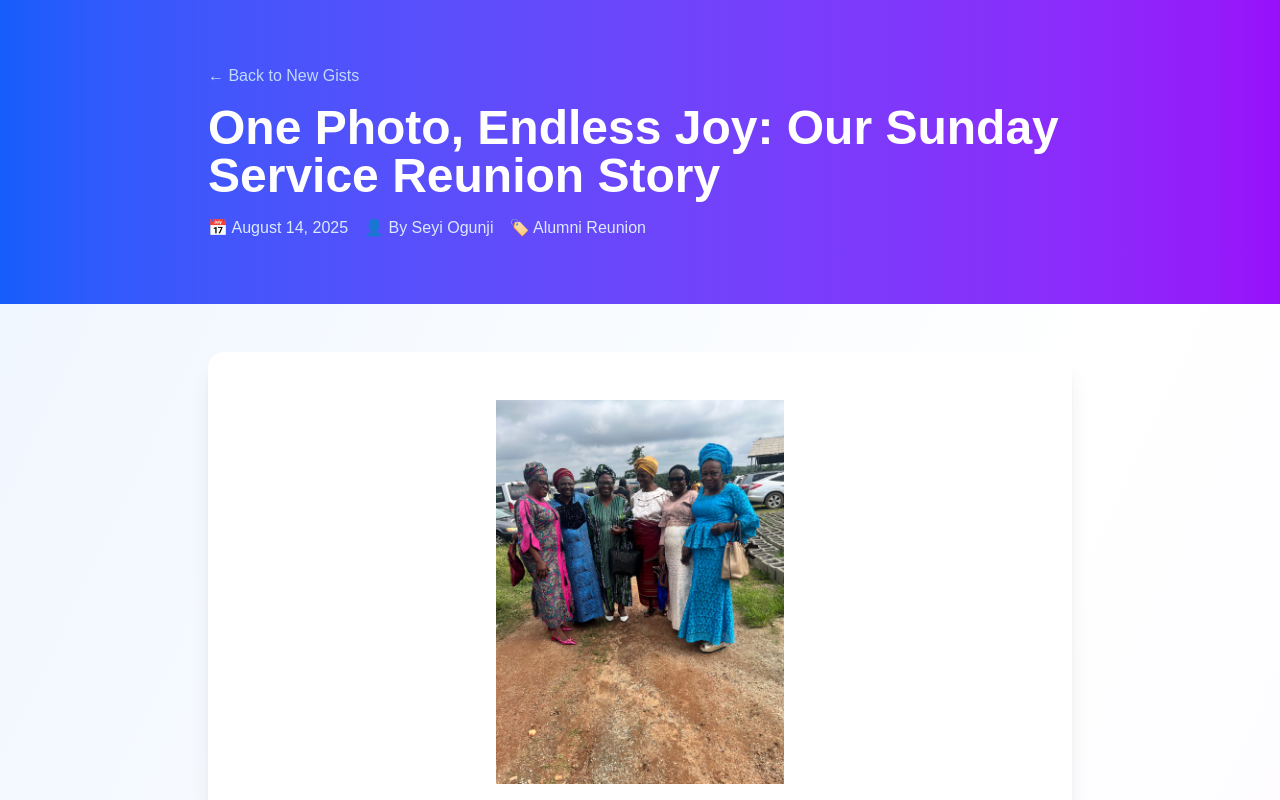
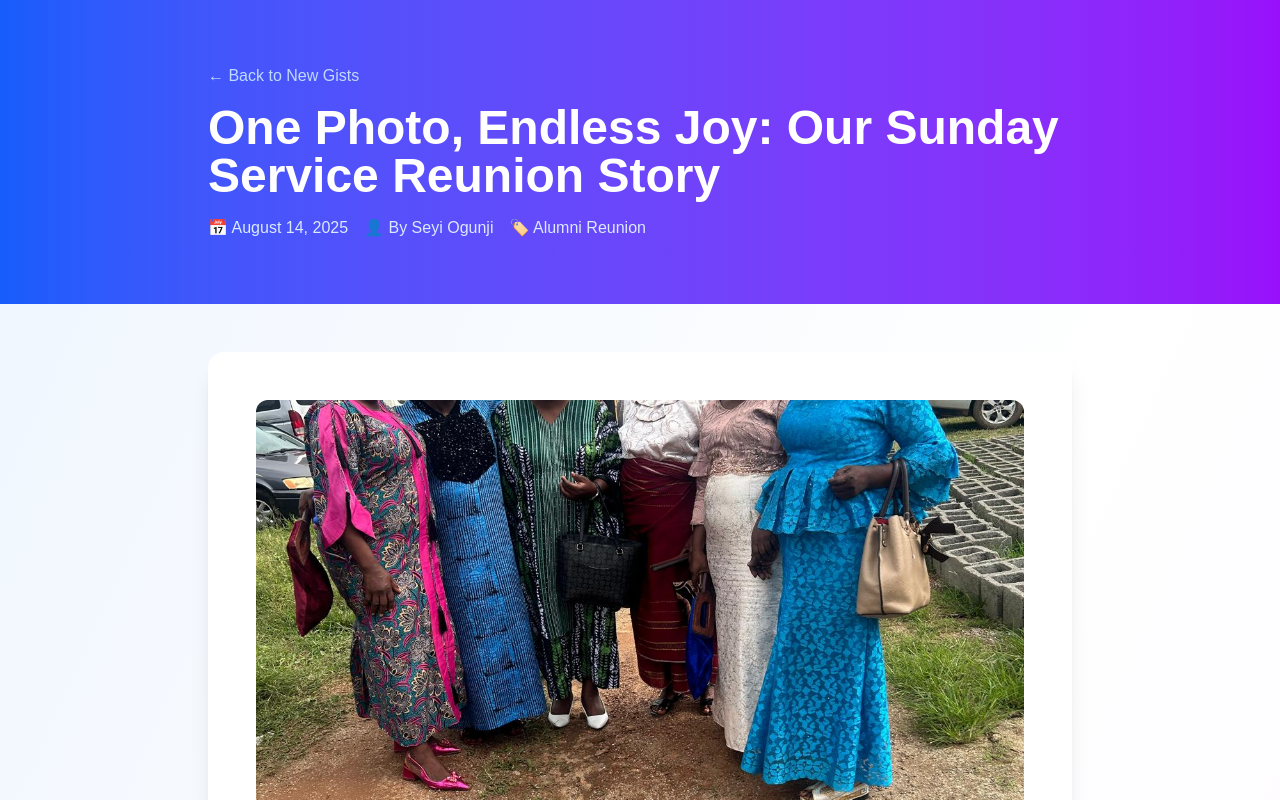
Before and after one commit to Setopy/dlso-alumni-website, a Next.js app: page /gists/sunday-service-reunion in a window 1280 px wide. Shown: the top 800 px of the page. Built offline with nearby package versions, Linux system fonts and the light colour scheme.

Commit message:
feat: sunday image fixing

```diff
--- a/src/app/gists/sunday-service-reunion/page.tsx
+++ b/src/app/gists/sunday-service-reunion/page.tsx
@@ -29,14 +29,14 @@ export default function SundayServiceReunionPage() {
 
           {/* FEATURED PHOTO SECTION */}
           <div className="mb-8">
-            <div className="relative h-96 rounded-xl overflow-hidden">
+            <div className="relative h-[500px] rounded-xl overflow-hidden">
               {/* YOUR REUNION PHOTO GOES HERE */}
              <Image
                src="/images/sunday-service-reunion.jpg"
                alt="DLSO Alumni Sunday Service Reunion - Sisters in beautiful traditional attire"
                fill
                unoptimized={true}
-               className="object-contain"
+               className="object-cover"
                priority
              />
 
```
